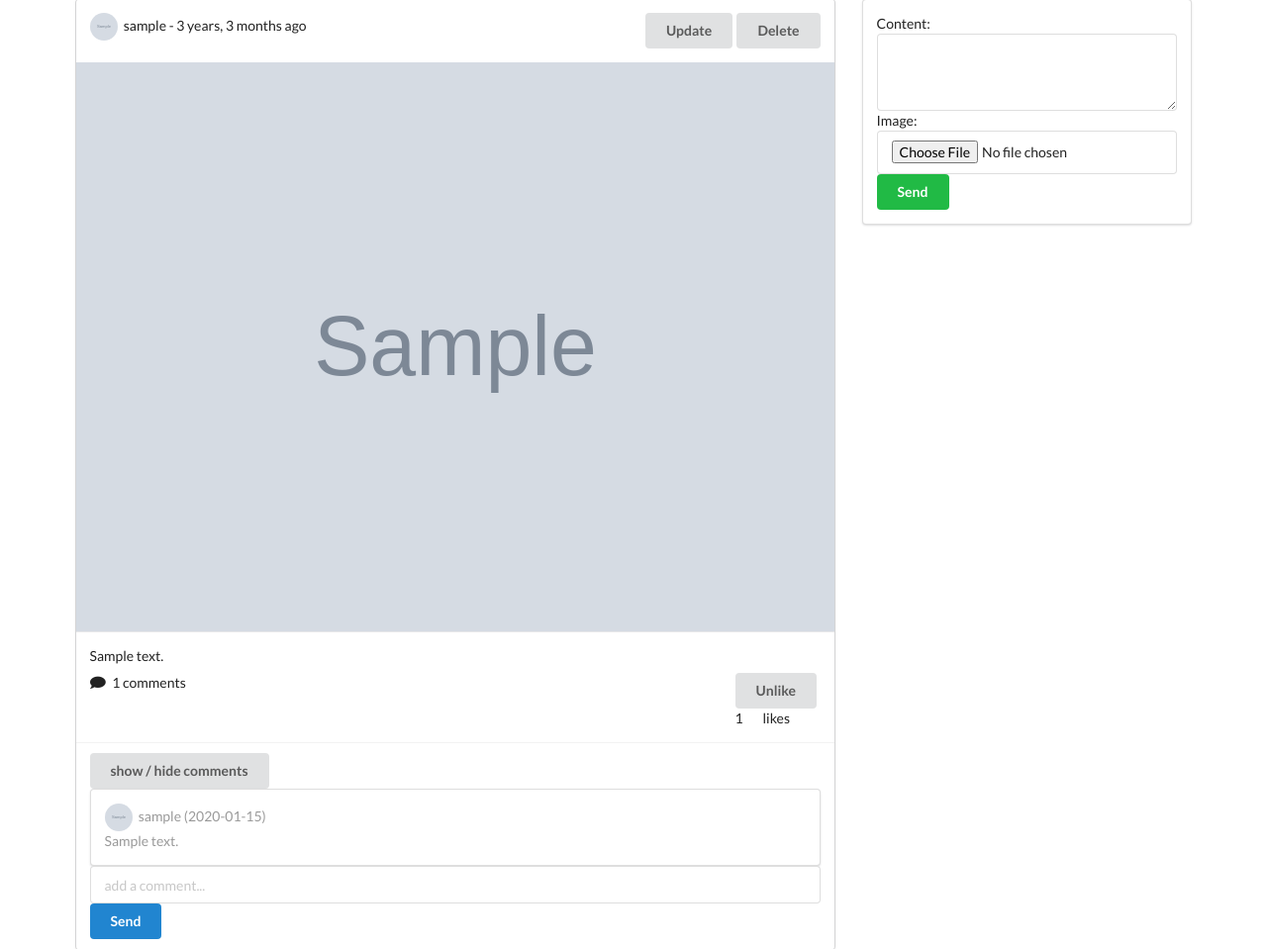
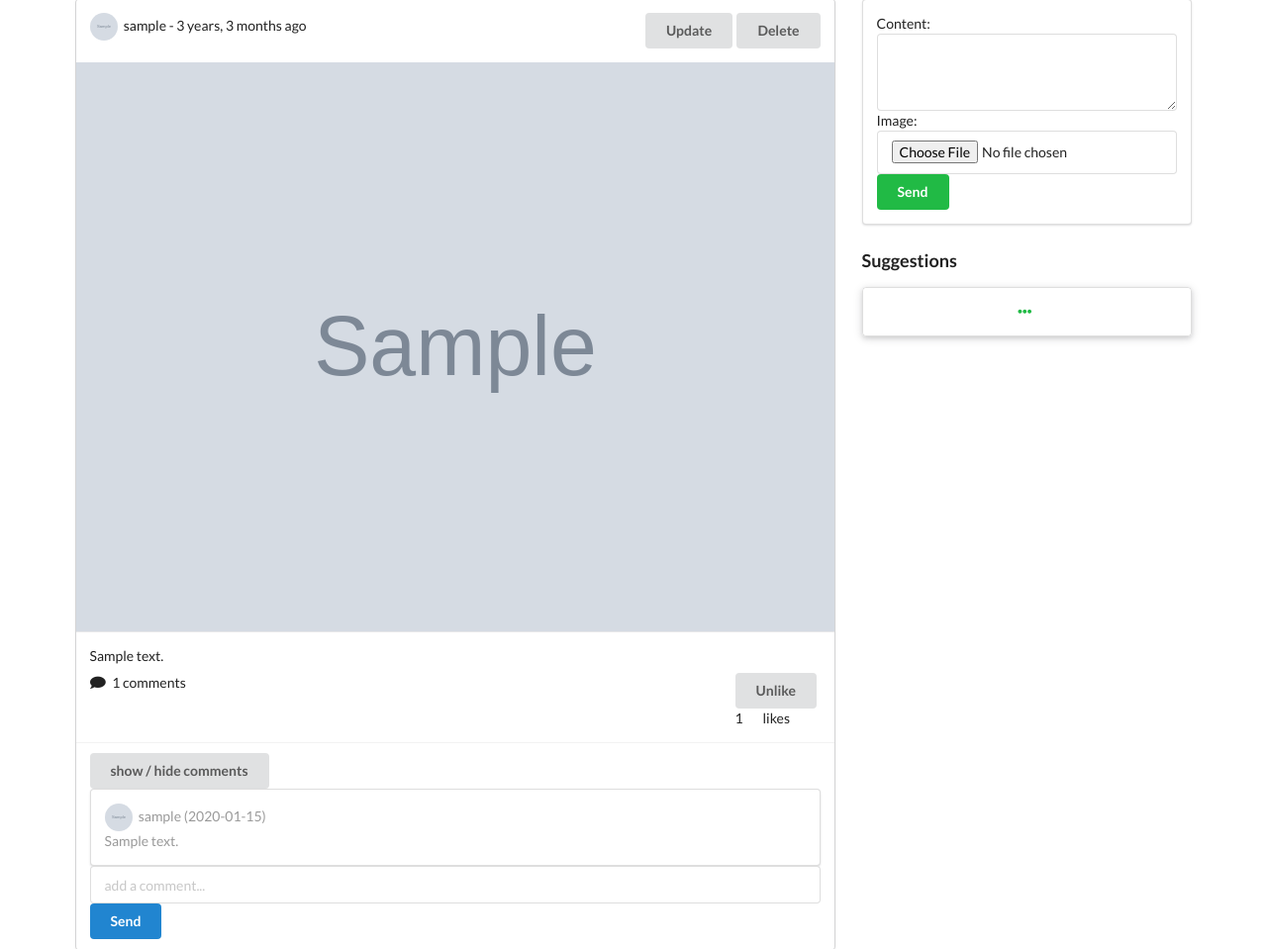
Before and after one commit to bagheriAlmas/django-social-media, a Django app: page /posts/ in a window 1280 px wide. Shown: the part 77-1036 px from the top of the page at 99% size. Run offline with Django 4.2, Linux system fonts and the light colour scheme; a user stored in the database is signed in; tables that the repository leaves empty hold one stand-in row (values such as "Sample post"); grey boxes marked "Sample" are stand-in pictures; parts of the project's set-up code (start-up, migrations or seed data) failed here and were passed over; some libraries are stand-ins or nearby versions.

Commit message:
add suggestions profiles in post-list.html

```diff
--- a/templates/posts/post-list.html
+++ b/templates/posts/post-list.html
@@ -102,6 +102,45 @@
                     <button type='submit' name="btnPostSubmit" class="ui positive button w-full mt-5">Send</button>
                 </form>
             </div>
+            {#-----------------------------------------------------#}
+            <h3>Suggestions</h3>
+            <div class="ui raised segments">
+            {% for profile in suggestions %}
+            <div class="ui segment">
+                <div class="row">
+                    <form action="{% url 'send-invite' %}" method="POST" style="display: flex;justify-content: space-between; align-items: center">
+                        {% csrf_token %}
+
+                        <div>
+                            <img class="ui avatar image" src="{{ profile.avatar.url }}">
+                            <span>{{ profile.user }}</span>
+                        </div>
+                        {% if profile.user in relationship_receiver and request.user not in profile.friends.all %}
+                            <div>
+                                <input type="hidden" name="profile_pk" value="{{ profile.pk }}">
+                                <button type="submit" class="ui disabled button mt-5 w-small"><i class="plus square icon"></i> Pending</button>
+                            </div>
+                        {% else %}
+                            <div>
+                                <input type="hidden" name="profile_pk" value="{{ profile.pk }}">
+                                <button type="submit" class="ui positive basic button mt-5 w-small"><i class="plus square icon"></i> Follow</button>
+                            </div>
+                        {% endif %}
+
+
+                    </form>
+                </div>
+            </div>
+            {% endfor %}
+
+              <div onclick="window.location.href = '{% url "suggestion-list-view" %}';" class="ui segment">
+                <p style="text-align: center"><i class="ellipsis horizontal icon green"></i></p>
+              </div>
+            </div>
+
+
+            {#-----------------------------------------------------#}
+
         </div>
     </div>
 {% endblock content %}
@@ -153,4 +192,5 @@
             })
         });
     </script>
+
 {% endblock scripts %}
```
